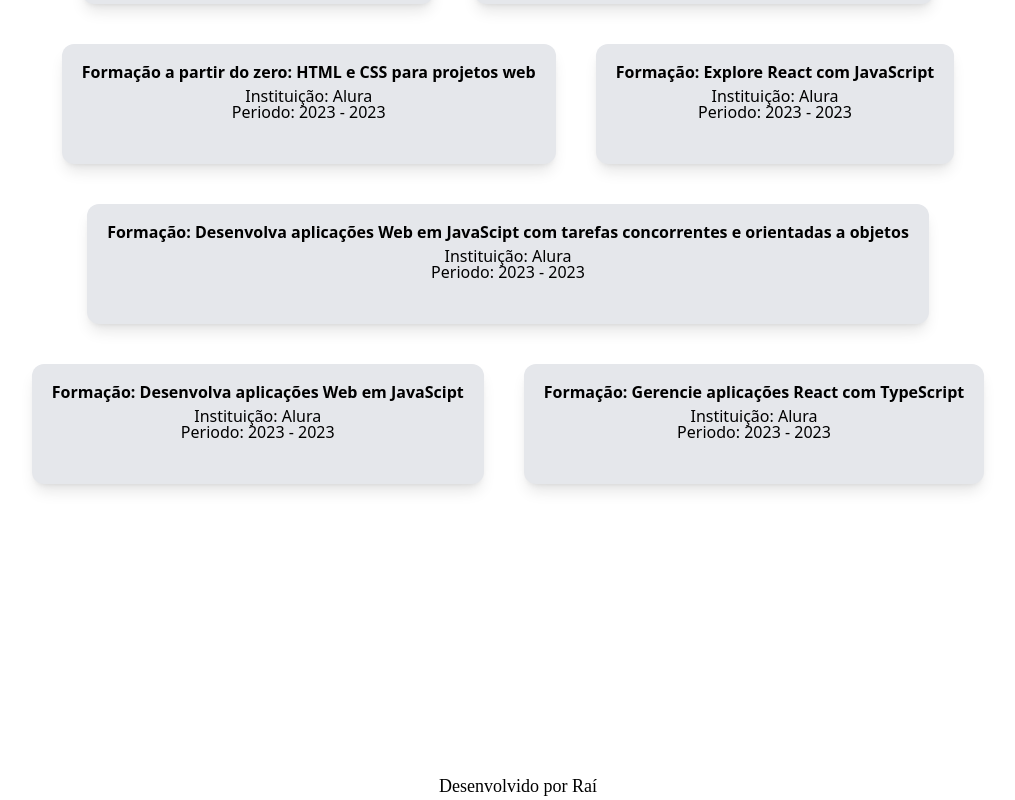
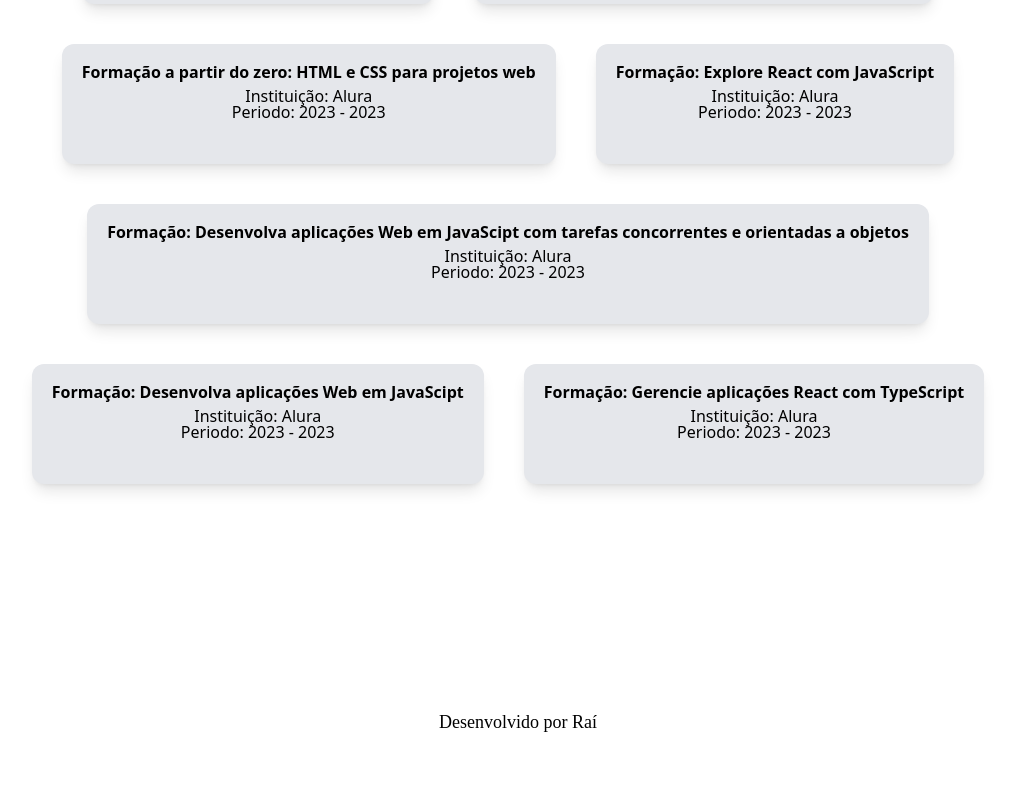
Before and after one commit to Raijoia/portfolio_2.0, a React (Vite) app: page /formacao in a window 1280 px wide. Shown: the part 340-1140 px from the top of the page, without its empty margins (132-1147 px from the left). After the commit the page ends 1096 px from the top, so only its background shows below. Built offline with nearby package versions, Linux system fonts and the light colour scheme.

Commit message:
rodape padding and margin in formation

```diff
--- a/src/components/Rodape/index.tsx
+++ b/src/components/Rodape/index.tsx
@@ -1,6 +1,6 @@
 const Rodape = () => {
   return (
-    <footer className="text-lg pl-5 text-center">Desenvolvido por Raí</footer>
+    <footer className="text-lg pl-5 text-center pb-5">Desenvolvido por Raí</footer>
   )
 }
 
--- a/src/pages/Formacao/index.tsx
+++ b/src/pages/Formacao/index.tsx
@@ -52,7 +52,7 @@ const Formacao = () => {
     <>
       <Title>Formação</Title>
 
-      <ul className="flex gap-10 mt-20 mb-72 ml-9 mr-9 flex-wrap justify-center">
+      <ul className="flex gap-10 mt-20 mb-56 ml-9 mr-9 flex-wrap justify-center">
         {formacao.map((item) => (
           <Card {...item} />
         ))}
```
